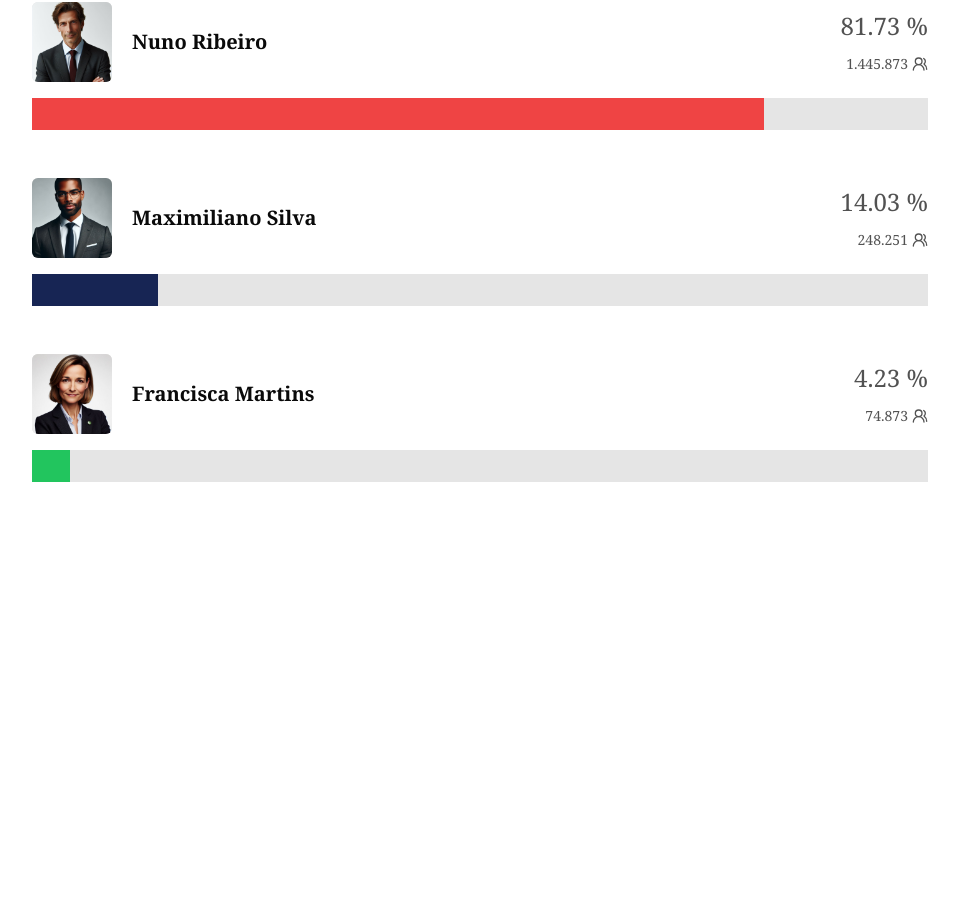
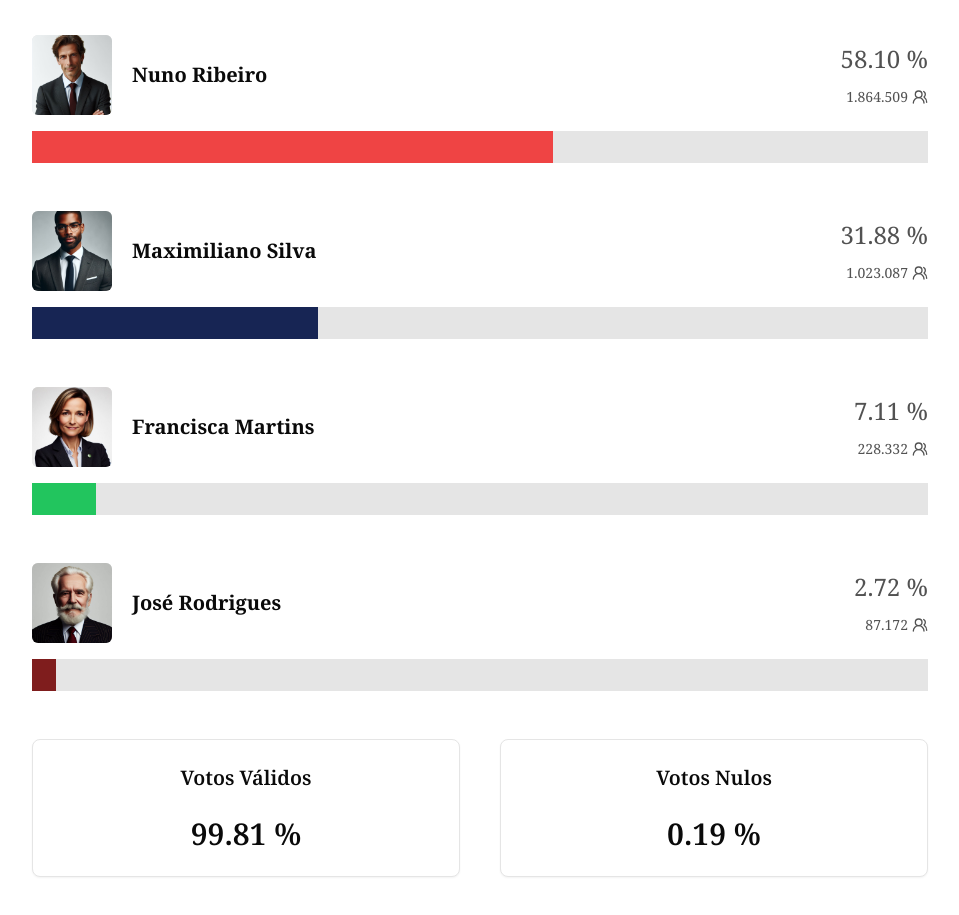
Before and after one commit to MarioPonte/VotoDigital, a Next.js app: page / in a window 1280 px wide. Shown: the part 111-1026 px from the top of the page, without its empty margins (160-1119 px from the left). Before the commit the page ends 800 px from the top, so only its background shows below. Built offline with nearby package versions, Linux system fonts and the light colour scheme.

Commit message:
starting the creation of votes page

```diff
--- a/app/candidatesData.ts
+++ b/app/candidatesData.ts
@@ -4,20 +4,27 @@ export const candidatesData = [
         "name": "Nuno Ribeiro",
         "image": "/images/candidateOne.png",
         "color": "bg-red-500",
-        "votes": 1445873,
+        "votes": 1864509,
     },
     {
         "id": 2,
         "name": "Maximiliano Silva",
         "image": "/images/candidateTwo.png",
         "color": "bg-blue-950",
-        "votes": 248251,
+        "votes": 1023087,
     },
     {
         "id": 3,
         "name": "Francisca Martins",
         "image": "/images/candidateThree.png",
         "color": "bg-green-500",
-        "votes": 74873,
+        "votes": 228332,
+    },
+    {
+        "id": 4,
+        "name": "José Rodrigues",
+        "image": "/images/candidateFour.png",
+        "color": "bg-red-900",
+        "votes": 87172,
     }
 ]
--- a/app/layout.tsx
+++ b/app/layout.tsx
@@ -1,6 +1,7 @@
 import type { Metadata } from "next";
 import { Noto_Serif } from "next/font/google";
 import "./globals.css";
+import Navbar from "@/components/Navbar";
 
 const notoSerif = Noto_Serif({ subsets: ["latin"] });
 
@@ -16,7 +17,10 @@ export default function RootLayout({
 }>) {
   return (
     <html lang="en">
-      <body className={notoSerif.className}>{children}</body>
+      <body className={notoSerif.className}>
+        <Navbar />
+        {children}
+      </body>
     </html>
   );
 }
--- a/app/page.tsx
+++ b/app/page.tsx
@@ -1,20 +1,39 @@
 import Candidate from "@/components/Candidate";
 import { candidatesData } from "./candidatesData";
-import Navbar from "@/components/Navbar";
+import { Card, CardContent, CardHeader } from "@/components/ui/card";
 
 export default function Home() {
 
-  let total = 0;
+  let nullVotes = 6230;
+  let total = nullVotes;
   candidatesData.forEach(candidate => total += candidate.votes);
   candidatesData.sort((a, b) => b.votes - a.votes);
+  let nullVotesPercentage = ((nullVotes * 100) / total).toFixed(2);
 
   return (
     <>
-      <Navbar />
       <div className="flex flex-col gap-12 max-w-4xl mx-auto my-10">
         {candidatesData.map(candidate => (
           <Candidate key={candidate.id} name={candidate.name} image={candidate.image} color={candidate.color} votes={candidate.votes} total={total} />
         ))}
+        <div className="flex gap-10">
+          <Card className="w-full font-semibold">
+            <CardHeader className="text-xl text-center">
+              Votos Válidos
+            </CardHeader>
+            <CardContent className="text-3xl text-center">
+              {100 - Number(nullVotesPercentage)} %
+            </CardContent>
+          </Card>
+          <Card className="w-full font-semibold">
+            <CardHeader className="text-xl text-center">
+              Votos Nulos
+            </CardHeader>
+            <CardContent className="text-3xl text-center">
+              {nullVotesPercentage} %
+            </CardContent>
+          </Card>
+        </div>
       </div>
     </>
   );
--- /dev/null
+++ b/app/votar/page.tsx
@@ -0,0 +1,17 @@
+import Image from "next/image";
+
+export default function Votar() {
+    return (
+        <div className="flex flex-col gap-12 max-w-4xl mx-auto my-10">
+            <h1 className="text-2xl font-semibold">Candidato a Presidente da República</h1>
+            <div className="flex justify-between">
+                <div>
+                    Nome: Nuno Ribeiro
+                </div>
+                <div className="w-80 h-80 rounded-md bg-neutral-200 border">
+                    <Image src="/images/candidateOne.png" width={400} height={400} className="object-cover rounded-md" alt="Imagem candidato" />
+                </div>
+            </div>
+        </div>
+    );
+}
--- a/components/Candidate.tsx
+++ b/components/Candidate.tsx
@@ -19,13 +19,14 @@ interface CandidateProps {
 
 const Candidate: React.FC<CandidateProps> = ({ name, image, color, votes, total }) => {
   let votesPercentage = ((votes * 100) / total).toFixed(2);
+  if(isNaN(Number(votesPercentage))) votesPercentage = "0";
 
   return (
     <div className="flex flex-col gap-4">
       <div className="flex justify-between items-center">
         <div className="flex gap-5 items-center">
           <div className="w-20 h-20 rounded-md bg-neutral-200">
-            <Image src={image} width={100} height={100} className="object-cover rounded-md" alt="Imagem candidato um" />
+            <Image src={image} width={100} height={100} className="object-cover rounded-md" alt={`Imagem candidato ${name}`} />
           </div>
           <span className="text-xl font-bold">{name}</span>
         </div>
--- a/components/Navbar.tsx
+++ b/components/Navbar.tsx
@@ -1,9 +1,16 @@
 import Image from "next/image";
+import Link from "next/link";
 
 export default function Navbar() {
     return (
-        <div className="flex justify-center bg-neutral-50 border-b border-neutral-300 py-1">
-            <Image alt="VotoDigital Logo" src="/images/VotoDigitalLogo.png" width={100} height={100} />
-        </div>
+        <>
+            <div className="flex justify-center bg-neutral-50 border-b border-neutral-300 py-1">
+                <Image alt="VotoDigital Logo" src="/images/VotoDigitalLogo.png" width={100} height={100} />
+            </div>
+            <div className="flex justify-center gap-4 text-neutral-600 border-b border-neutral-200 py-1">
+                <Link href="/votar">Votar</Link>
+                <Link href="/">Resultados</Link>
+            </div>
+        </>
     );
 }
```
Also changed, not shown: public/images/candidateFour.png (added).
